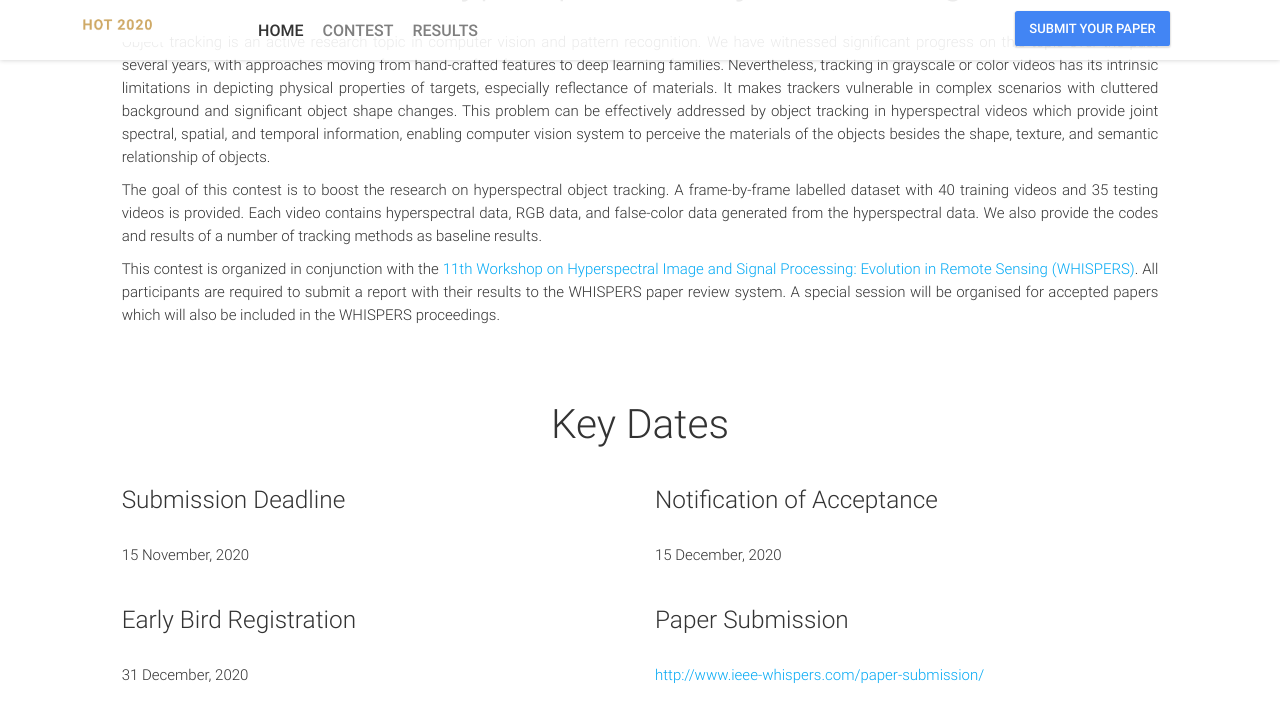
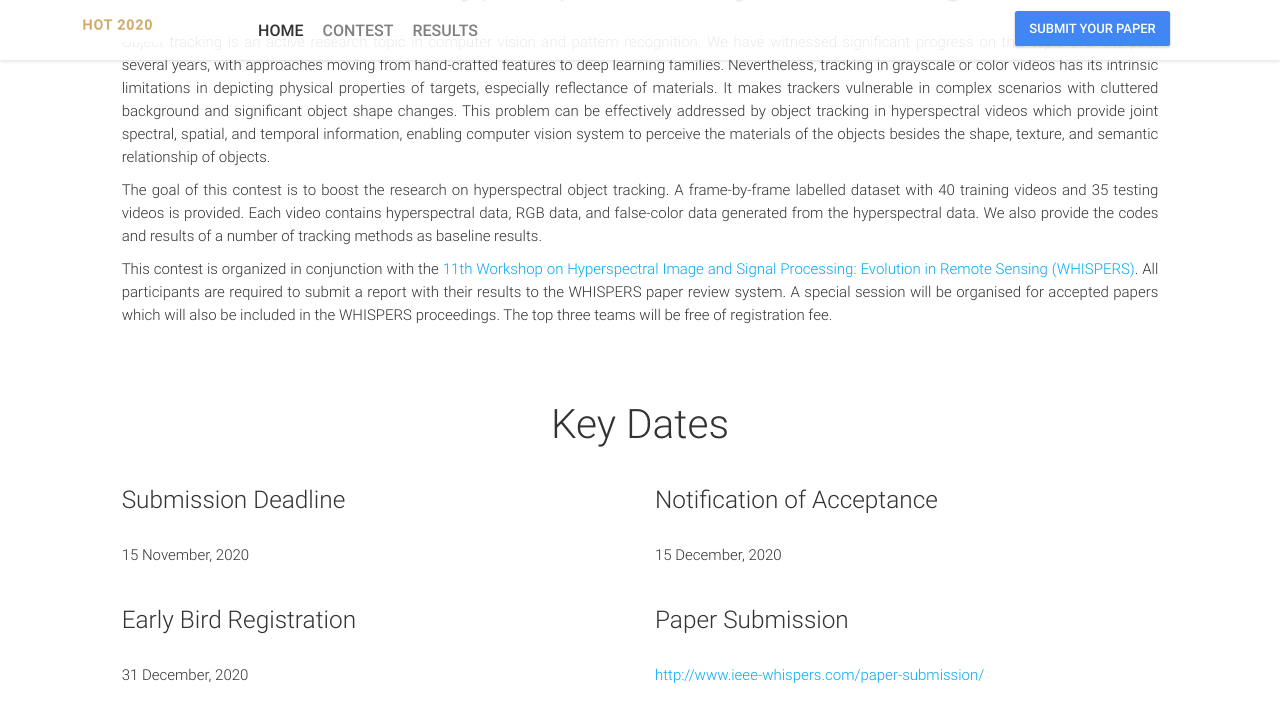
Before and after one commit to csprojectcode/csprojectcode.github.io, a Jekyll site: the page built from index.html, in a window 1280 px wide and 900 px high, scrolled down 539 px, cut to the strip 0-723 px from the top of the window. Built offline with Jekyll 4.4.1, drawn with Linux system fonts in a browser that asks for light colours; comment, search, counter and statistics services are not loaded.

Commit message:
Update errors

```diff
--- a/_includes/about.html
+++ b/_includes/about.html
@@ -7,7 +7,7 @@
 
         <p style="text-align:justify;">The goal of this contest is to boost the research on hyperspectral object tracking. A frame-by-frame labelled dataset with 40 training videos and 35 testing videos is provided. Each video contains hyperspectral data, RGB data, and false-color data generated from the hyperspectral data. We also provide the codes and results of a number of tracking methods as baseline results.</p>
 
-        <p style="text-align:justify;">This contest is organized in conjunction with the <a href="http://www.ieee-whispers.com/">11th Workshop on Hyperspectral Image and Signal Processing: Evolution in Remote Sensing (WHISPERS)</a>. All participants are required to submit a report with their results to the WHISPERS paper review system. A special session will be organised for accepted papers which will also be included in the WHISPERS proceedings. </p>
+        <p style="text-align:justify;">This contest is organized in conjunction with the <a href="http://www.ieee-whispers.com/">11th Workshop on Hyperspectral Image and Signal Processing: Evolution in Remote Sensing (WHISPERS)</a>. All participants are required to submit a report with their results to the WHISPERS paper review system. A special session will be organised for accepted papers which will also be included in the WHISPERS proceedings. The top three teams will be free of registration fee. </p>
 
            <!--  <div class="row about-details">
                 {% assign animationDelay = 0 %}
--- a/_includes/blog.html
+++ b/_includes/blog.html
@@ -5,7 +5,7 @@
             <div class="col-lg-10 col-lg-offset-0">
                  <!--  <h4 style="text-align: center; font-size: 35.625px; ">Dataset</h4> -->
                     <article class="row post">
-                        <p class="post-body">The dataset used in this contest was acquired using a XIMEA snapshot VIS camera. The vides were captured at 25 frames per second (FPS). Each frame was originally captured in 2D with 16 bands arranged in a mosaic mode. Each frame is then converted to 3D with the first two dimensions index the location of each pixel, and the third dimension indexes the band number (code provided). The 16 bands cover the range from 470nm to 620nm, and each band image originally consists of 512×256 pixels. RGB videos were also acquired at the same frame rate in a view point very close to the hyperspectral videos. False-color videos generated from the hyperspectral videos are also provided. The first frames of testing dataset are  as follows:</p>
+                        <p class="post-body">The dataset used in this contest was acquired using a XIMEA snapshot VIS camera. The videos were captured at 25 frames per second (FPS). Each frame was originally captured in 2D with 16 bands arranged in a mosaic mode. Each frame is then converted to 3D with the first two dimensions index the location of each pixel, and the third dimension indexes the band number (code provided). The 16 bands cover the range from 470nm to 620nm, and each band image originally consists of 512×256 pixels. RGB videos were also acquired at the same frame rate in a view point very close to the hyperspectral videos. False-color videos generated from the hyperspectral videos are also provided. The first frames of testing dataset are  as follows:</p>
                     </article>
   <article class="row post">
 <style>
@@ -148,6 +148,10 @@
                         <p class="post-body"><strong>Dataset Link</strong>: the dataset can be accessed via <a id= "google" href="https://drive.google.com/drive/folders/1aT4xOxRT9r7gD4dl4FfugSNr5NMCXwUH?usp=sharing" onclick="_hmt.push(['_trackEvent', 'datasetGoogle', 'click', 'datasetGoogle'])">Google Drive</a> or <a
                             id= "baidu" href="https://pan.baidu.com/s/1FY2L6L9SDKw-V-bUkuosSA" onclick="_hmt.push(['_trackEvent', 'datasetBaidu', 'click', 'datasetBaidu'])">Baidu YunPan</a> Access code: n616</p>
                          <p class="post-body"><strong>Evaluation code</strong>: <a href="/assets/code/Evaluation.zip">Evaluation.zip</a></p> <p class="post-body"><strong>2D image to hyperspectral cube conversion code</strong>: <a href="/assets/code/X2Cube.zip">X2Cube.zip</a></p>
+
+                         <p class="post-body" style="color: red"><strong>The <i>car3</i>, <i>basketball</i> sequences in training the <i>car3</i> sequence in testing are corrected.</strong></p>
+
+
                     </article>
                     <article class="row post">
                        <h5 style="">Preprocessing</h5>
```
